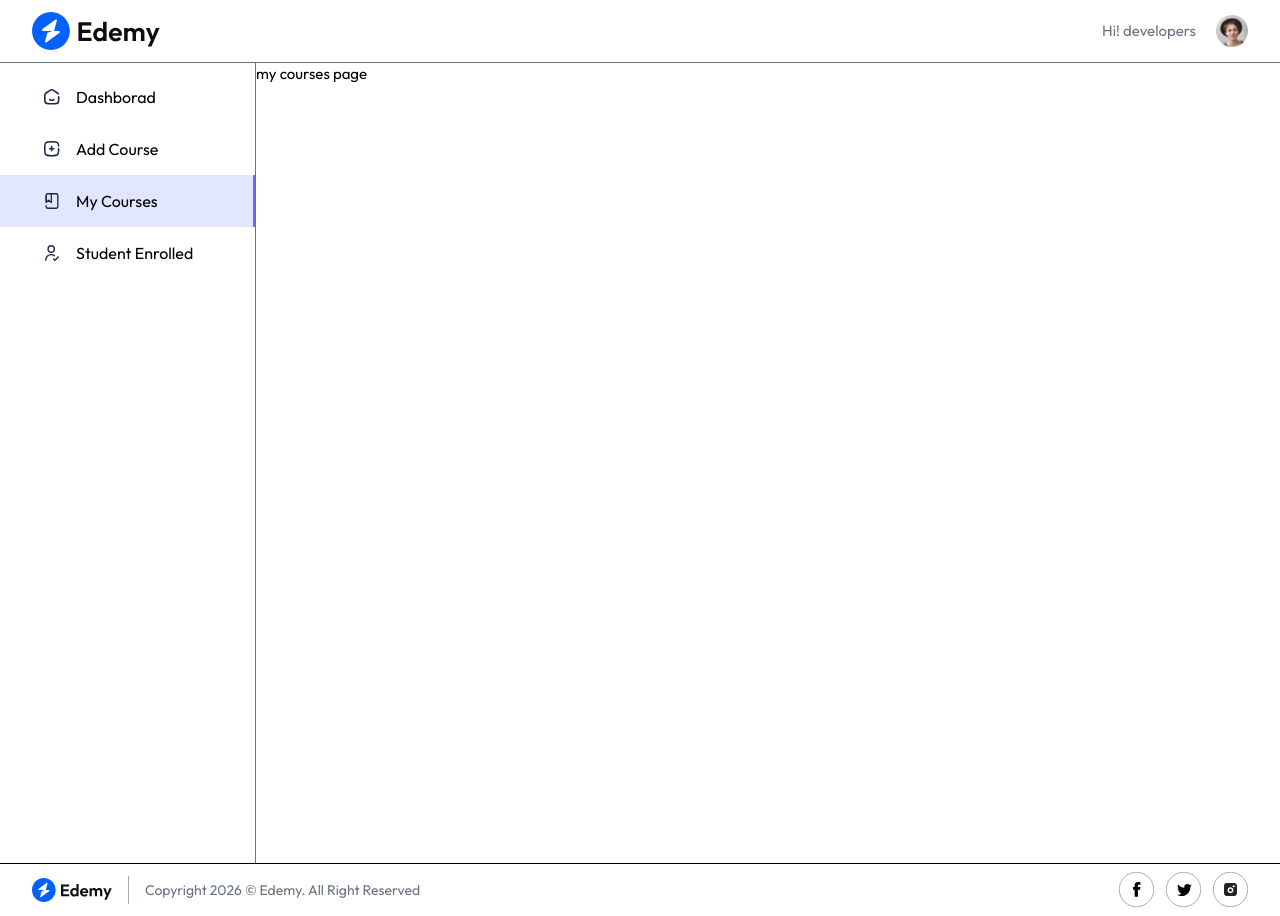
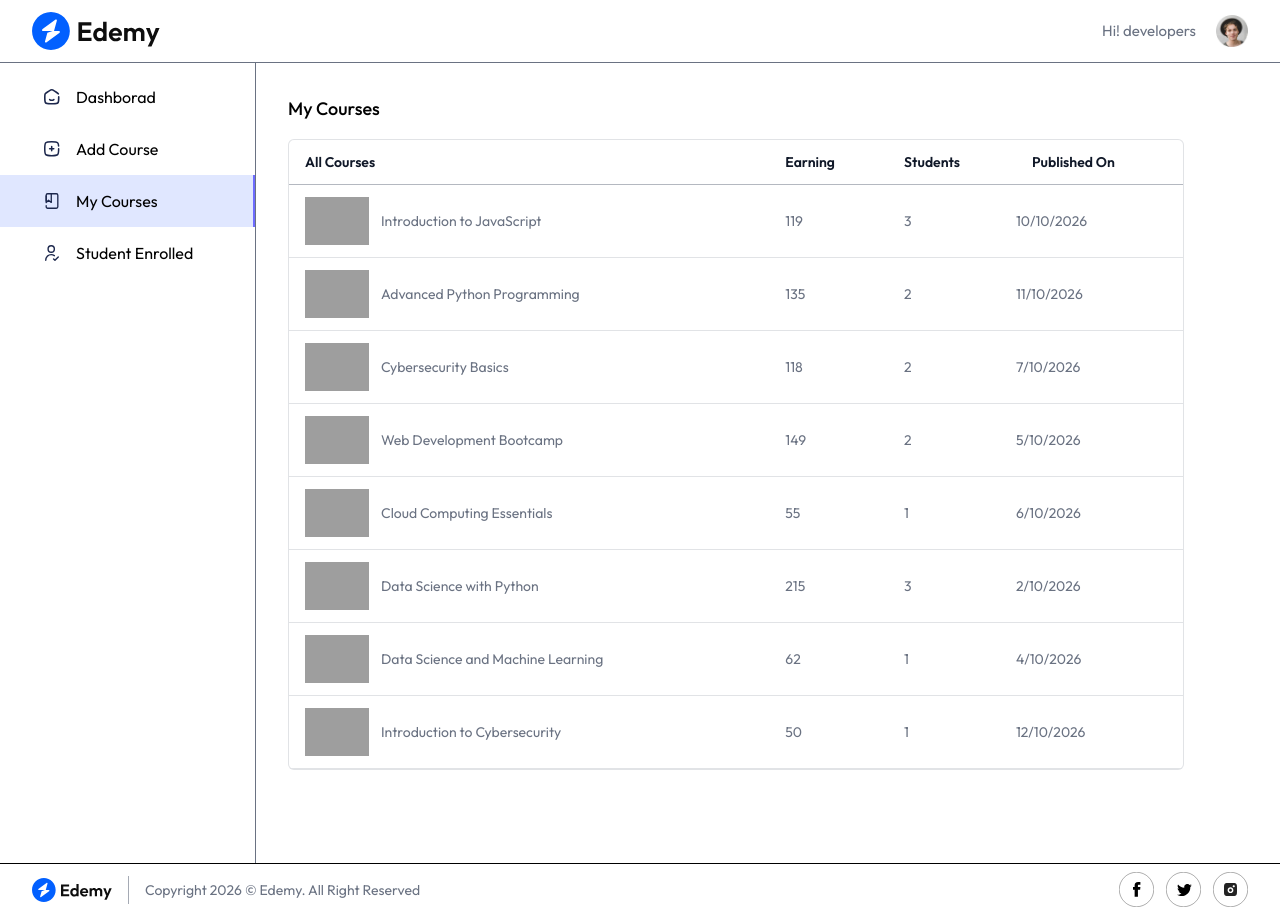
Before and after one commit to udaypratap08/Learing-management-system, a React (Vite) app in the folder client/: page /educator/my-courses in a window 1280 px wide. Built offline with nearby package versions, Linux system fonts and the light colour scheme; no server answers; grey boxes are pictures that could not be loaded.

Commit message:
create Mycourses.jsx page in dashboard.

```diff
--- a/client/src/assets/assets.js
+++ b/client/src/assets/assets.js
@@ -293,8 +293,8 @@
         _id: "6773e37360cb0ab974342314",
       },
     ],
-    createdAt: "2024-12-17T08:16:53.622Z",
-    updatedAt: "2025-01-02T04:47:44.701Z",
+    createdAt: "2026-10-10T08:16:53.622Z",
+    updatedAt: "2026-12-02T04:47:44.701Z",
     __v: 4,
     courseThumbnail: "https://img.youtube.com/vi/CBWnBi-awSA/maxresdefault.jpg",
   },
@@ -366,8 +366,8 @@
         _id: "6776369244daad0f313d81a9",
       },
     ],
-    createdAt: "2024-12-17T08:16:53.622Z",
-    updatedAt: "2025-01-02T06:47:54.446Z",
+    createdAt: "2026-11-10T08:16:53.622Z",
+    updatedAt: "2026-01-12T06:47:54.446Z",
     __v: 3,
     courseThumbnail: "https://img.youtube.com/vi/HdLIMoQkXFA/maxresdefault.jpg",
   },
@@ -433,7 +433,7 @@
       "user_2qjlgkAqIMpiR2flWIRzvWKtE0w",
     ],
     courseRatings: [],
-    createdAt: "2024-12-27T11:30:00.000Z",
+    createdAt: "2026-07-10T11:30:00.000Z",
     updatedAt: "2024-12-31T04:14:49.773Z",
     __v: 2,
     courseThumbnail: "https://img.youtube.com/vi/jZFaMEqEqEQ/maxresdefault.jpg",
@@ -500,7 +500,7 @@
       "user_2qjlgkAqIMpiR2flWIRzvWKtE0w",
     ],
     courseRatings: [],
-    createdAt: "2024-12-17T08:16:53.622Z",
+    createdAt: "2026-05-10T08:16:53.622Z",
     updatedAt: "2024-12-31T05:31:27.290Z",
     __v: 2,
     courseThumbnail: "https://img.youtube.com/vi/lpx2zFkapIk/maxresdefault.jpg",
@@ -564,7 +564,7 @@
     educator: "675ac1512100b91a6d9b8b24",
     enrolledStudents: ["user_2qjlgkAqIMpiR2flWIRzvWKtE0w"],
     courseRatings: [],
-    createdAt: "2024-12-17T08:16:53.622Z",
+    createdAt: "2026-06-10T08:16:53.622Z",
     updatedAt: "2024-12-31T05:32:55.357Z",
     __v: 1,
     courseThumbnail: "https://img.youtube.com/vi/0yboGn8errU/maxresdefault.jpg",
@@ -638,7 +638,7 @@
         _id: "6773acf160cb0ab974342248",
       },
     ],
-    createdAt: "2024-12-27T10:00:00.000Z",
+    createdAt: "2026-02-10T10:00:00.000Z",
     updatedAt: "2024-12-31T09:57:48.992Z",
     __v: 3,
     courseThumbnail: "https://img.youtube.com/vi/E4znbZgUWzA/maxresdefault.jpg",
@@ -702,7 +702,7 @@
     educator: "675ac1512100b91a6d9b8b24",
     enrolledStudents: ["user_2qjlgkAqIMpiR2flWIRzvWKtE0w"],
     courseRatings: [],
-    createdAt: "2024-12-17T08:16:53.622Z",
+    createdAt: "2026-04-10T08:16:53.622Z",
     updatedAt: "2025-01-02T06:53:59.753Z",
     __v: 1,
     courseThumbnail: "https://img.youtube.com/vi/631lFJdQvoo/maxresdefault.jpg",
@@ -766,7 +766,7 @@
     educator: "675ac1512100b91a6d9b8b24",
     enrolledStudents: ["user_2qjlgkAqIMpiR2flWIRzvWKtE0w"],
     courseRatings: [],
-    createdAt: "2024-12-17T08:16:53.622Z",
+    createdAt: "2026-12-10T08:16:53.622Z",
     updatedAt: "2025-01-02T06:56:13.208Z",
     __v: 1,
     courseThumbnail: "https://img.youtube.com/vi/WbV3zRgpw_E/maxresdefault.jpg",
--- a/client/src/pages/educator/Dashboard.jsx
+++ b/client/src/pages/educator/Dashboard.jsx
@@ -69,11 +69,12 @@
                 <tr key={index} className='border-b border-gray-500/20'>
                   {/* {id column} */}
                   <td className='px-4 py-3 text-center hidden sm:table-cell'>{index+1}</td>
-                  {/* {student image} */}
+                  {/* {student image and name} */}
                   <td className='md:px-4 px-2 py-3 flex items-center space-x-3'>
                     <img src={item.student.imageUrl} alt="profile" className='w-9 h-9 rounded-full' />
                     <span className='truncate'>{item.student.name}</span>
                   </td>
+                  {/* {write courseTitle} */}
                   <td className='px-4 py-3 truncate'>{item.courseTitle}</td>
                 </tr>
                ))}
--- a/client/src/pages/educator/MyCourses.jsx
+++ b/client/src/pages/educator/MyCourses.jsx
@@ -1,11 +1,60 @@
-import React from 'react'
+import React, { useContext, useEffect, useState } from 'react'
+import { AppContext } from '../../context/AppContext'
+import Loading from '../../components/student/Loading'
 
 const MyCourses = () => {
-  return (
-    <div>
-      <h1>my courses page</h1>
+
+  const {currency, allCourses}= useContext(AppContext)
+
+  const [courses, setCourses] = useState(null)
+
+  const fetchEducatorCourses= async ()=>{
+    setCourses(allCourses)
+  }
+
+  useEffect (()=>{
+    fetchEducatorCourses()
+  },[courses])
+
+  return courses ? (
+    <div className='h-screen flex flex-col items-start justify-between md:p-8 md:pb-0 p-4 pt-8 pb-0'>
+      <div className='w-full'>
+        <h2 className='pb-4 text-lg font-medium'>My Courses</h2>
+        <div className='flex flex-col items-center max-w-4xl w-full overflow-hidden rounded-md bg-white border border-gray-500/20'>
+          <table className='md:table-auto table-fixed w-full overflow-hidden'>
+            <thead className='text-gray-900 border-b border-gray-500/50 text-sm text-left'>
+              <tr>
+                <th className='px-4 py-3 font-semibold truncate'>All Courses</th>
+                <th className='px-4 py-3 font-semibold truncate'>Earning</th>
+                <th className='px-4 py-3 font-semibold truncate'>Students</th>
+                <th className='px-4 py-3 font-semibold truncate'>Published On</th>
+              </tr>
+            </thead>
+            <tbody className='text-sm text-gray-500'>
+                {courses.map((course)=>(
+                  <tr key={course._id} className='border-b border-gray-500/20'>
+                    {/* {show course img and title} */}
+                    <td className='md:px-4 pl-2 md:pl-4 py-3 flex items-center space-x-3 truncate'>
+                      <img src={course.courseThumbnail} alt="all courses" className='w-16' />
+                      <span className='truncate hidden md:block'>{course.courseTitle}</span>
+                    </td>
+                    {/* {show Earning } */}
+                    <td className='px-4 py-3'>{currency} {Math.floor(course.enrolledStudents.length * (course.coursePrice - course.discount * course.coursePrice / 100))}
+                    </td>
+                    {/* {show total students} */}
+                    <td className='px-4 py-3'>{course.enrolledStudents.length}</td>
+                    {/* {course date} */}
+                    <td>
+                      {new Date(course.createdAt).toLocaleDateString()}
+                    </td>
+                  </tr>
+                ))}
+            </tbody>
+          </table>
+        </div>
+      </div>
     </div>
-  )
+  ) : <Loading/>
 }
 
 export default MyCourses
```
